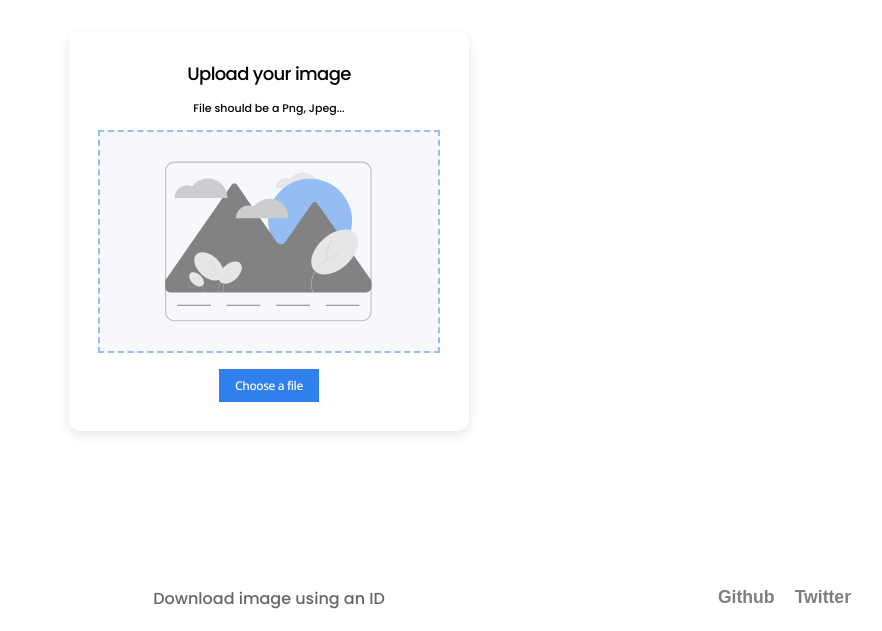
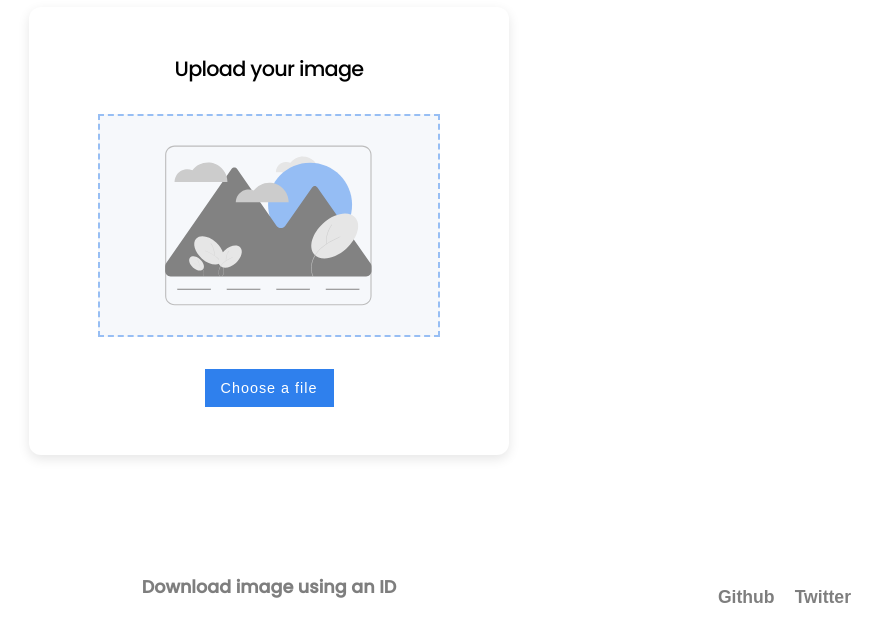
Before and after one commit to karabo-r/image-uploader, a React (Create React App) app: page / in a window 1280 px wide. Shown: the part 169-800 px from the top of the page, without its empty margins (371-1253 px from the left). Built offline with nearby package versions, Linux system fonts and the light colour scheme.

Commit message:
styling update

```diff
--- a/src/App.js
+++ b/src/App.js
@@ -5,6 +5,7 @@ import Download from "./components/download/Download";
 import { Routes, Route } from "react-router-dom";
 
 const App = () => {
+
 	return (
 		<Container>
 			<Routes>
--- a/src/components/Card.js
+++ b/src/components/Card.js
@@ -2,8 +2,8 @@ import styled from "styled-components";
 
 const Card = styled.div`
 	display: flex;
-	width: 25rem;
-	height: 25rem;
+	width: 30rem;
+	height: 28rem;
 	background: #ffffff;
 	border-radius: 12px;
 	align-items: center;
@@ -12,9 +12,8 @@ const Card = styled.div`
 	box-shadow: 0px 4px 12px rgba(0, 0, 0, 0.1);
 
 	.card-title {
-		font-size: 1.5rem;
 		font-weight: 500;
-		font-size: 18px;
+		font-size: 1.3rem;
 		line-height: 27px;
 		margin-bottom: 1rem;
 		letter-spacing: -0.035em;
@@ -23,7 +22,7 @@ const Card = styled.div`
 	.card-description {
 		margin-bottom: 1rem;
 		font-weight: 500;
-		font-size: 11px;
+		font-size: 14px;
 	}
 
 	.card-image-preview {
@@ -31,6 +30,8 @@ const Card = styled.div`
 		height: 218.9px;
 		left: 551.82px;
 		top: 427.97px;
+		margin-top: 1rem;
+		margin-bottom: 1rem;
 		background: #f6f8fb;
 		background-size: 13rem;
 		border: 2px dashed #97bef4;
@@ -40,12 +41,30 @@ const Card = styled.div`
 		input {
 			visibility: hidden;
 		}
+	}
 
+	.card-download {
+		width: 100%;
+		display: flex;
+		align-items: center;
+		justify-content: center;
+
+		.card-download-link {
+			border: none;
+			color: black;
+			font-size: 1rem;
+			padding: 0.7rem 1rem;
+			background-color: #f6f8fb;
+		}
 	}
 
 	button {
 		margin-top: 1rem;
 	}
+
+	@media screen and (max-width: 600px) {
+		box-shadow: none;
+	}
 `;
 
 export default Card;
--- a/src/components/Loading.js
+++ b/src/components/Loading.js
@@ -5,7 +5,7 @@ import styled from "styled-components";
 const Loading = ({ name }) => {
 	return (
 		<Container>
-			<div className="file-loading">
+			{/* <div className="file-loading"> */}
 				<h1 className="file-loading-title">{name}</h1>
 				<div className="container">
 					<motion.div
@@ -18,13 +18,13 @@ const Loading = ({ name }) => {
 						}}
 					></motion.div>
 				</div>
-			</div>
+			{/* </div> */}
 		</Container>
 	);
 };
 
 const Container = styled.div`
-	.file-loading {
+	/* .file-loading { */
 		height: 7rem;
 		width: 23rem;
 		padding: 1rem;
@@ -39,6 +39,8 @@ const Container = styled.div`
 
 		.file-loading-title {
 			padding-left: 1rem;
+			font-size: 1.3rem;
+
 		}
 
 		.container {
@@ -58,6 +60,10 @@ const Container = styled.div`
 				border-radius: 8px;
 			}
 		}
+	/* } */
+
+	@media screen and (max-width: 600px) {
+		box-shadow: none;
 	}
 `;
 
--- a/src/components/buttons/PrimaryButton.js
+++ b/src/components/buttons/PrimaryButton.js
@@ -9,11 +9,10 @@ const Container = styled.button`
 	outline: none;
 	color: #ffffff;
 	cursor: pointer;
-	font-size: 12px;
+	font-size: 0.9rem;
 	background: #2f80ed;
-	padding: 0.5rem 1rem;
-	font-family: "Noto Sans";
-	letter-spacing: -0.035em;
+	padding: 0.7rem 1rem;
+	letter-spacing: 1px;
 
 	:hover {
 		background-color: #0b428c;
--- a/src/components/buttons/RedirectButton.js
+++ b/src/components/buttons/RedirectButton.js
@@ -5,12 +5,12 @@ const RedirectButton = ({ onClick, name }) => {
 };
 
 const Container = styled.p`
+	font-size: 1.1rem;
 	position: absolute;
 	bottom: 1.5rem;
-	font-family: "Poppins";
-	font-style: normal;
-	font-weight: 500;
-	opacity: 60%;
+	margin: 10px;
+	font-weight: 600;
+	opacity: 50%;
 	cursor: pointer;
 
 	:hover {
--- a/src/components/download/Download.js
+++ b/src/components/download/Download.js
@@ -38,7 +38,8 @@ const Download = () => {
 			notification.custom(
 				`${error.message}. Please check your internet connection or image ID`,
 			);
-			file.update({ imagePath: defaultImage });
+			// file.update({ imagePath: defaultImage });
+			file.reset()
 		}
 
 		function _arrayBufferToBase64(buffer) {
@@ -65,9 +66,9 @@ const Download = () => {
 			{!file.imageStatus && (
 				<Card>
 					<h1 className="card-title">Download your image</h1>
-					{!file.imageData && (
+					{/* {!file.imageData && (
 						<p className="card-description">Please input an ID</p>
-					)}
+					)} */}
 					{file.imageData && (
 						<div
 							className="card-image-preview"
@@ -78,6 +79,7 @@ const Download = () => {
 						<UserInput
 							value={file.imageID}
 							onChange={(e) => handleSetImageID(e)}
+							placeholder="Please input an image ID"
 						/>
 					)}
 					{file.imageData && (
--- a/src/components/inputs/UserInput.js
+++ b/src/components/inputs/UserInput.js
@@ -1,8 +1,8 @@
 import React from "react";
 import styled from "styled-components";
 
-const UserInput = ({ value, onChange }) => {
-	return <Container value={value} onChange={onChange} />;
+const UserInput = ({ value, onChange, placeholder }) => {
+	return <Container value={value} onChange={onChange} placeholder={placeholder}/>;
 };
 
 const Container = styled.input`
@@ -13,5 +13,7 @@ const Container = styled.input`
 	line-height: 12px;
 	text-align: center;
 	letter-spacing: -0.035em;
+	margin-top: 1rem;
+	margin-bottom: 1rem;
 `;
 export default UserInput;
--- a/src/components/upload/Upload.js
+++ b/src/components/upload/Upload.js
@@ -18,7 +18,7 @@ const Upload = () => {
 
 	const redirectToDownload = () => navigate("/download");
 
-	const updateFileStatus = (imageStatus) => file.update({ ...imageStatus });
+	const updateFileStatus = (imageStatus) => file.update({ imageStatus });
 
 	const appendEventListeners = () => {
 		drop.current.addEventListener("dragover", handleFileDragOver);
@@ -93,7 +93,7 @@ const Upload = () => {
 			{!file.imageStatus && (
 				<Card>
 					<h1 className="card-title">Upload your image</h1>
-					<p className="card-description">File should be a Png, Jpeg...</p>
+					{/* <p className="card-description">File should be a Png, Jpeg...</p> */}
 					<div
 						ref={drop}
 						className="card-image-preview"
@@ -114,8 +114,7 @@ const Upload = () => {
 			)}
 			{file.imageStatus === "uploaded" && <UploadSuccess file={file} />}
 			{file.imageStatus === "uploading" && <Loading name="Uploading" />}
-			<RedirectButton onClick={redirectToDownload} name="Download image using an ID"
-			/>
+			<RedirectButton onClick={redirectToDownload} name="Download image using an ID" />
 		</>
 	);
 };
```
